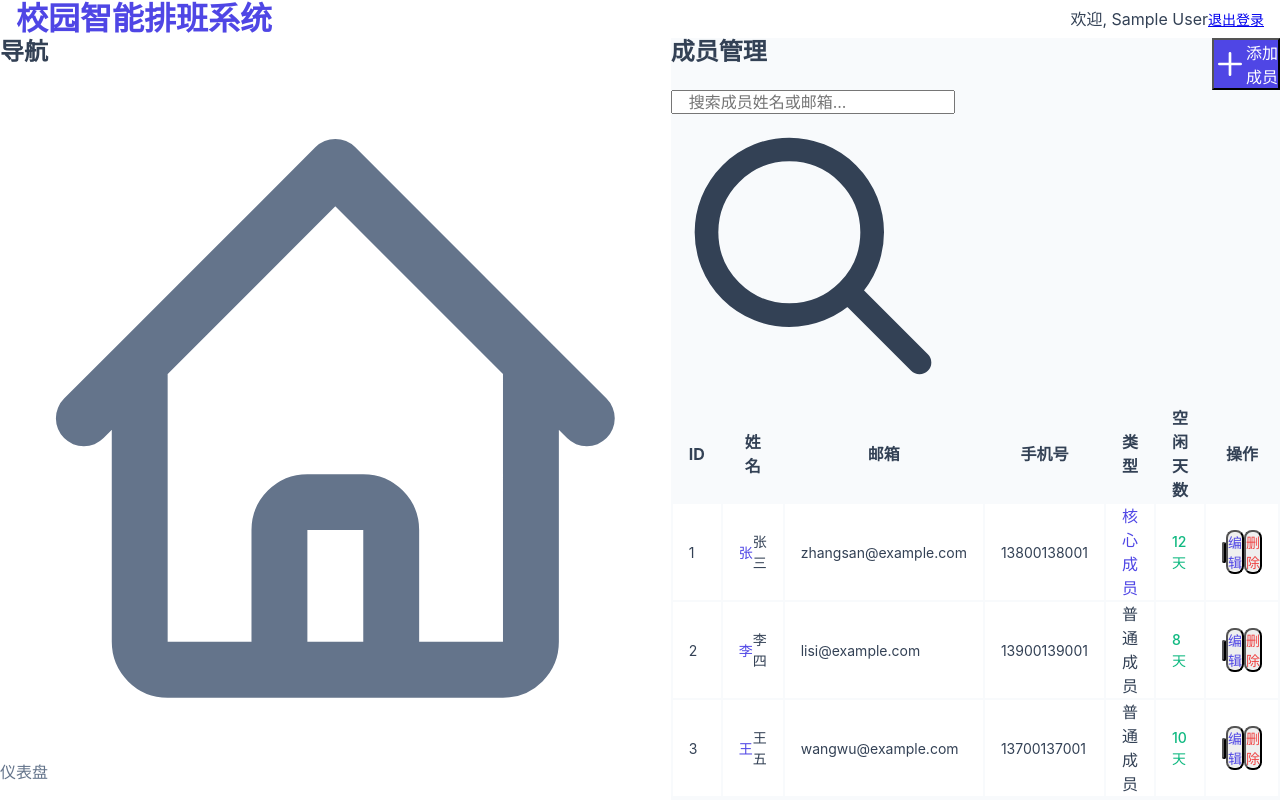
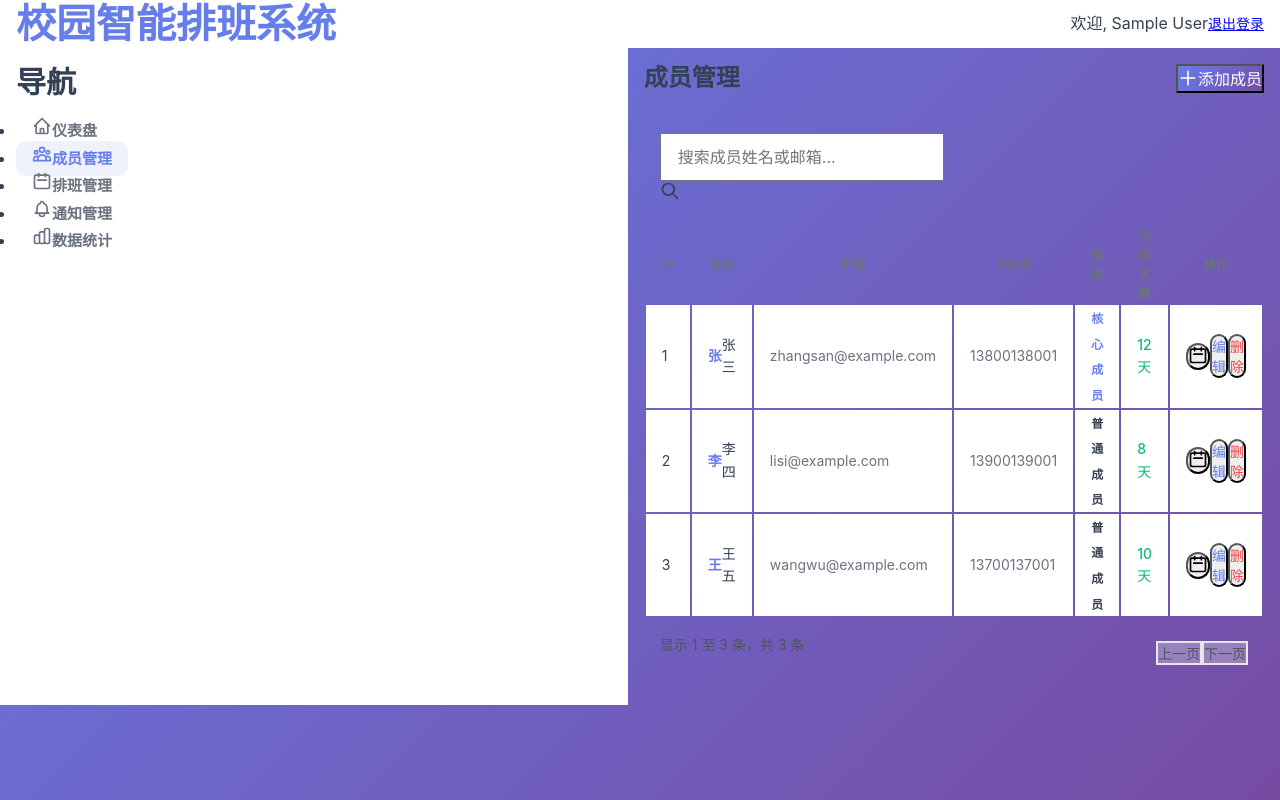
Before and after one commit to Jialearthur/Campus-intelligent-scheduling-and-notification-system, a React (Vite) app in the folder campus-scheduling-system/frontend/: page /members in a window 1280 px wide. Shown: the top 800 px of the page. Built offline with nearby package versions, Linux system fonts and the light colour scheme; sample sign-in values are in the browser's storage.

Commit message:
feat: 校园智能排班通知系统PRD
Co-authored-by: traeagent <traeagent@users.noreply.github.com>

```diff
--- a/campus-scheduling-system/frontend/public/styles.css
+++ b/campus-scheduling-system/frontend/public/styles.css
@@ -14,9 +14,10 @@ body {
     sans-serif;
   -webkit-font-smoothing: antialiased;
   -moz-osx-font-smoothing: grayscale;
-  background-color: #f8fafc;
+  background: linear-gradient(135deg, #667eea 0%, #764ba2 100%);
   color: #334155;
-  line-height: 1.5;
+  line-height: 1.6;
+  min-height: 100vh;
 }
 
 #root {
@@ -24,14 +25,14 @@ body {
 }
 
 h1, h2, h3, h4, h5, h6 {
-  font-weight: 600;
+  font-weight: 700;
   line-height: 1.2;
 }
 
-h1 { font-size: 2rem; }
-h2 { font-size: 1.5rem; }
-h3 { font-size: 1.25rem; }
-h4 { font-size: 1.125rem; }
+h1 { font-size: 2.5rem; }
+h2 { font-size: 1.875rem; }
+h3 { font-size: 1.5rem; }
+h4 { font-size: 1.25rem; }
 
 p {
   margin-bottom: 1rem;
@@ -41,11 +42,21 @@ button {
   font-family: inherit;
   font-size: inherit;
   cursor: pointer;
+  transition: all 0.3s cubic-bezier(0.4, 0, 0.2, 1);
+}
+
+button:hover {
+  transform: translateY(-2px);
+}
+
+button:active {
+  transform: translateY(0);
 }
 
 input, select, textarea {
   font-family: inherit;
   font-size: inherit;
+  transition: all 0.3s ease;
 }
 
 img {
@@ -60,102 +71,130 @@ img {
 }
 
 .btn {
-  padding: 10px 20px;
+  padding: 12px 24px;
   border: none;
-  border-radius: 6px;
-  font-size: 14px;
-  font-weight: 500;
-  transition: all 0.2s;
+  border-radius: 12px;
+  font-size: 15px;
+  font-weight: 600;
+  box-shadow: 0 4px 6px -1px rgba(0, 0, 0, 0.1), 0 2px 4px -1px rgba(0, 0, 0, 0.06);
 }
 
 .btn-primary {
-  background-color: #4F46E5;
+  background: linear-gradient(135deg, #667eea 0%, #764ba2 100%);
   color: white;
 }
 
 .btn-primary:hover {
-  background-color: #4338CA;
+  box-shadow: 0 10px 15px -3px rgba(0, 0, 0, 0.1), 0 4px 6px -2px rgba(0, 0, 0, 0.05);
 }
 
 .btn-success {
-  background-color: #10B981;
+  background: linear-gradient(135deg, #10b981 0%, #059669 100%);
   color: white;
 }
 
 .btn-success:hover {
-  background-color: #059669;
+  box-shadow: 0 10px 15px -3px rgba(16, 185, 129, 0.3);
 }
 
 .btn-danger {
-  background-color: #EF4444;
+  background: linear-gradient(135deg, #ef4444 0%, #dc2626 100%);
   color: white;
 }
 
 .btn-danger:hover {
-  background-color: #DC2626;
+  box-shadow: 0 10px 15px -3px rgba(239, 68, 68, 0.3);
 }
 
 .card {
-  background: white;
-  border-radius: 12px;
-  padding: 24px;
-  box-shadow: 0 1px 3px rgba(0,0,0,0.1);
-  margin-bottom: 20px;
+  background: rgba(255, 255, 255, 0.95);
+  backdrop-filter: blur(10px);
+  border-radius: 20px;
+  padding: 32px;
+  box-shadow: 0 20px 25px -5px rgba(0, 0, 0, 0.1), 0 10px 10px -5px rgba(0, 0, 0, 0.04);
+  margin-bottom: 24px;
+  border: 1px solid rgba(255, 255, 255, 0.2);
+  animation: fadeInUp 0.5s ease;
+}
+
+@keyframes fadeInUp {
+  from {
+    opacity: 0;
+    transform: translateY(20px);
+  }
+  to {
+    opacity: 1;
+    transform: translateY(0);
+  }
 }
 
 .form-group {
-  margin-bottom: 16px;
+  margin-bottom: 20px;
 }
 
 .form-label {
   display: block;
-  margin-bottom: 6px;
-  font-weight: 500;
-  color: #475569;
+  margin-bottom: 8px;
+  font-weight: 600;
+  color: #374151;
+  font-size: 14px;
+  letter-spacing: 0.3px;
 }
 
 .form-input {
   width: 100%;
-  padding: 10px 14px;
-  border: 1px solid #E2E8F0;
-  border-radius: 6px;
-  font-size: 14px;
-  transition: border-color 0.2s;
+  padding: 14px 18px;
+  border: 2px solid #e5e7eb;
+  border-radius: 12px;
+  font-size: 15px;
+  background: #f9fafb;
 }
 
 .form-input:focus {
   outline: none;
-  border-color: #4F46E5;
-  box-shadow: 0 0 0 3px rgba(79, 70, 229, 0.1);
+  border-color: #667eea;
+  background: white;
+  box-shadow: 0 0 0 4px rgba(102, 126, 234, 0.1);
+}
+
+.form-input::placeholder {
+  color: #9ca3af;
 }
 
 .nav {
-  background: white;
-  padding: 16px 24px;
-  box-shadow: 0 1px 3px rgba(0,0,0,0.1);
-  margin-bottom: 24px;
+  background: rgba(255, 255, 255, 0.95);
+  backdrop-filter: blur(10px);
+  padding: 20px 32px;
+  box-shadow: 0 4px 6px -1px rgba(0, 0, 0, 0.1);
+  margin-bottom: 32px;
+  border-bottom: 1px solid rgba(255, 255, 255, 0.2);
 }
 
 .nav-links {
   display: flex;
-  gap: 24px;
+  gap: 32px;
   list-style: none;
+  align-items: center;
 }
 
 .nav-link {
-  color: #64748B;
+  color: #6b7280;
   text-decoration: none;
-  font-weight: 500;
-  transition: color 0.2s;
+  font-weight: 600;
+  font-size: 15px;
+  padding: 8px 16px;
+  border-radius: 10px;
+  transition: all 0.3s ease;
 }
 
 .nav-link:hover, .nav-link.active {
-  color: #4F46E5;
+  color: #667eea;
+  background: rgba(102, 126, 234, 0.1);
 }
 
 .grid {
   display: grid;
-  gap: 20px;
+  gap: 24px;
 }
 
 .grid-cols-2 {
@@ -186,12 +225,24 @@ img {
   gap: 16px;
 }
 
+.gap-6 {
+  gap: 24px;
+}
+
 .mb-4 {
   margin-bottom: 16px;
 }
 
+.mb-6 {
+  margin-bottom: 24px;
+}
+
 .mt-4 {
   margin-top: 16px;
+}
+
+.mt-6 {
+  margin-top: 24px;
 }
 
 .text-center {
@@ -199,15 +250,27 @@ img {
 }
 
 .text-primary {
-  color: #4F46E5;
+  color: #667eea;
 }
 
 .text-success {
-  color: #10B981;
+  color: #10b981;
 }
 
 .text-danger {
-  color: #EF4444;
+  color: #ef4444;
+}
+
+.text-gray-500 {
+  color: #6b7280;
+}
+
+.text-gray-600 {
+  color: #4b5563;
+}
+
+.text-gray-700 {
+  color: #374151;
 }
 
 .h-screen {
@@ -223,7 +286,7 @@ img {
 }
 
 .bg-secondary {
-  background-color: #f8fafc;
+  background: linear-gradient(135deg, #667eea 0%, #764ba2 100%);
 }
 
 .bg-white {
@@ -231,31 +294,43 @@ img {
 }
 
 .rounded-lg {
-  border-radius: 8px;
+  border-radius: 16px;
+}
+
+.rounded-md {
+  border-radius: 12px;
 }
 
 .shadow {
-  box-shadow: 0 1px 3px rgba(0,0,0,0.1);
+  box-shadow: 0 4px 6px -1px rgba(0, 0, 0, 0.1), 0 2px 4px -1px rgba(0, 0, 0, 0.06);
+}
+
+.shadow-lg {
+  box-shadow: 0 10px 15px -3px rgba(0, 0, 0, 0.1), 0 4px 6px -2px rgba(0, 0, 0, 0.05);
+}
+
+.p-6 {
+  padding: 24px;
 }
 
 .p-8 {
   padding: 32px;
 }
 
+.space-y-6 > * + * {
+  margin-top: 24px;
+}
+
 .space-y-8 > * + * {
   margin-top: 32px;
-}
-
-.space-y-6 > * + * {
-  margin-top: 24px;
 }
 
 .max-w-md {
   max-width: 448px;
 }
 
-.w-full {
-  width: 100%;
+.max-w-lg {
+  max-width: 512px;
 }
 
 .px-4 {
@@ -263,53 +338,85 @@ img {
   padding-right: 16px;
 }
 
+.px-6 {
+  padding-left: 24px;
+  padding-right: 24px;
+}
+
 .py-2 {
   padding-top: 8px;
   padding-bottom: 8px;
 }
 
-.border {
-  border: 1px solid #E2E8F0;
+.py-3 {
+  padding-top: 12px;
+  padding-bottom: 12px;
 }
 
-.rounded-md {
-  border-radius: 6px;
+.border {
+  border: 2px solid #e5e7eb;
+}
+
+.text-2xl {
+  font-size: 1.5rem;
 }
 
 .text-3xl {
   font-size: 1.875rem;
 }
 
+.text-4xl {
+  font-size: 2.25rem;
+}
+
 .font-bold {
   font-weight: 700;
 }
 
-.text-gray-600 {
-  color: #475569;
+.font-semibold {
+  font-weight: 600;
+}
+
+.font-medium {
+  font-weight: 500;
 }
 
 .text-sm {
   font-size: 0.875rem;
 }
 
-.font-medium {
-  font-weight: 500;
+.text-xs {
+  font-size: 0.75rem;
 }
 
 .ml-1 {
   margin-left: 4px;
 }
 
+.ml-2 {
+  margin-left: 8px;
+}
+
 .p-3 {
   padding: 12px;
 }
 
+.p-4 {
+  padding: 16px;
+}
+
 .text-red-600 {
-  color: #DC2626;
+  color: #dc2626;
 }
 
 .bg-red-100 {
-  background-color: #FEE2E2;
+  background-color: #fee2e2;
+  border-radius: 12px;
+  border: 1px solid #fecaca;
+}
+
+.bg-blue-50 {
+  background-color: #eff6ff;
 }
 
 .disabled:opacity-50 {
@@ -319,3 +426,43 @@ img {
 .disabled:cursor-not-allowed {
   cursor: not-allowed;
 }
+
+.w-4 {
+  width: 16px;
+}
+
+.h-4 {
+  height: 16px;
+}
+
+.w-5 {
+  width: 20px;
+}
+
+.h-5 {
+  height: 20px;
+}
+
+.focus\:ring-primary:focus {
+  box-shadow: 0 0 0 3px rgba(102, 126, 234, 0.3);
+}
+
+.focus\:ring-2:focus {
+  box-shadow: 0 0 0 4px rgba(102, 126, 234, 0.2);
+}
+
+.focus\:ring-offset-2:focus {
+  box-shadow: 0 0 0 2px white, 0 0 0 6px rgba(102, 126, 234, 0.3);
+}
+
+.hover\:bg-primary\/90:hover {
+  background: linear-gradient(135deg, #5a67d8 0%, #6b46a0 100%);
+}
+
+.hover\:text-primary\/80:hover {
+  color: #5a67d8;
+}
+
+.hover\:bg-gray-50:hover {
+  background-color: #f9fafb;
+}
```
